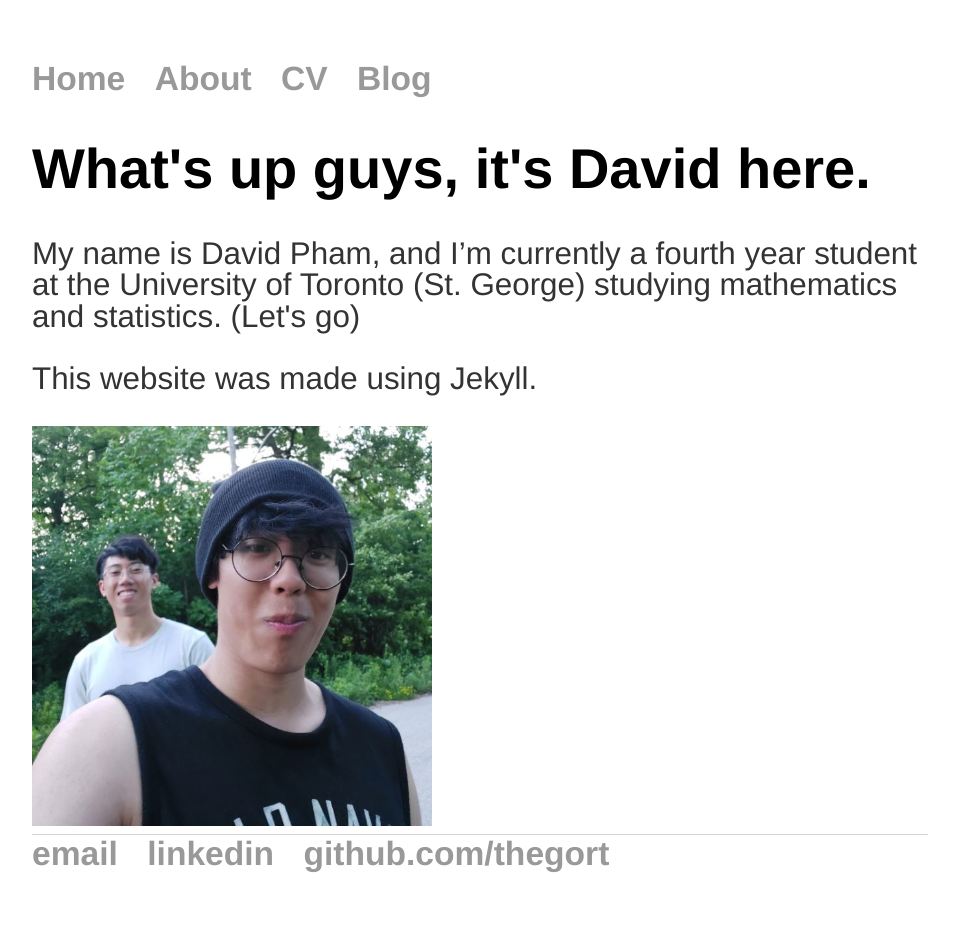
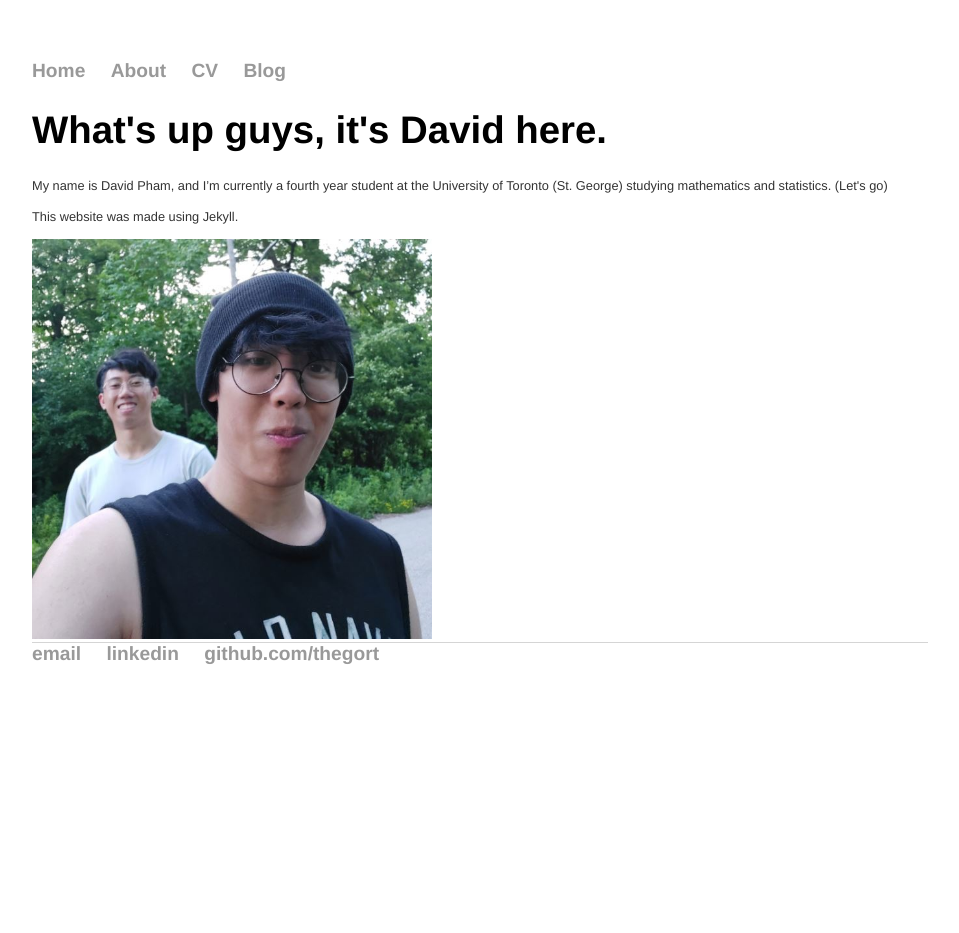
Before and after one commit to TheGort/thegort.github.io, a Jekyll site: the page built from index.html, in a window 1280 px wide. Shown: the whole page, without its empty margins (160-1119 px from the left). Built offline with Jekyll 4.4.1, drawn with Linux system fonts in a browser that asks for light colours; after the commit the page ends 900 px from its top, so only the background shows below that.

Commit message:
testing viewport width

```diff
--- a/css/main.css
+++ b/css/main.css
@@ -1,5 +1,5 @@
 * {
-    font-size: 1.4rem;
+    font-size: 1vw;
 }
 body {
     margin: 60px auto;
@@ -24,8 +24,11 @@ a:hover {
     text-decoration: underline;
 }
 h1 {
-    font-size: 2.5rem;
+    font-size: 3vw;
     font-family:'Helvetica', 'Arial', 'Sans-Serif';
+}
+em {
+	font-size: 1vw;
 }
 h2 {
     font-size: 1.5rem;
@@ -43,7 +46,7 @@ h4 {
 	margin-block-end: 0em;
 }
 p {
-    font-size: 1.4rem;
+    font-size: 1vw;
     line-height: 1.4rem;
     color: #333;
     font-family:'Helvetica', 'Arial', 'Sans-Serif';
@@ -60,7 +63,7 @@ ul {
 }
 
 li {
-	font-size: 1.4rem;
+	font-size: 1vm;
 	font-family:'Helvetica', 'Arial', 'Sans-Serif';
 	margin: 0px;
 }
```
